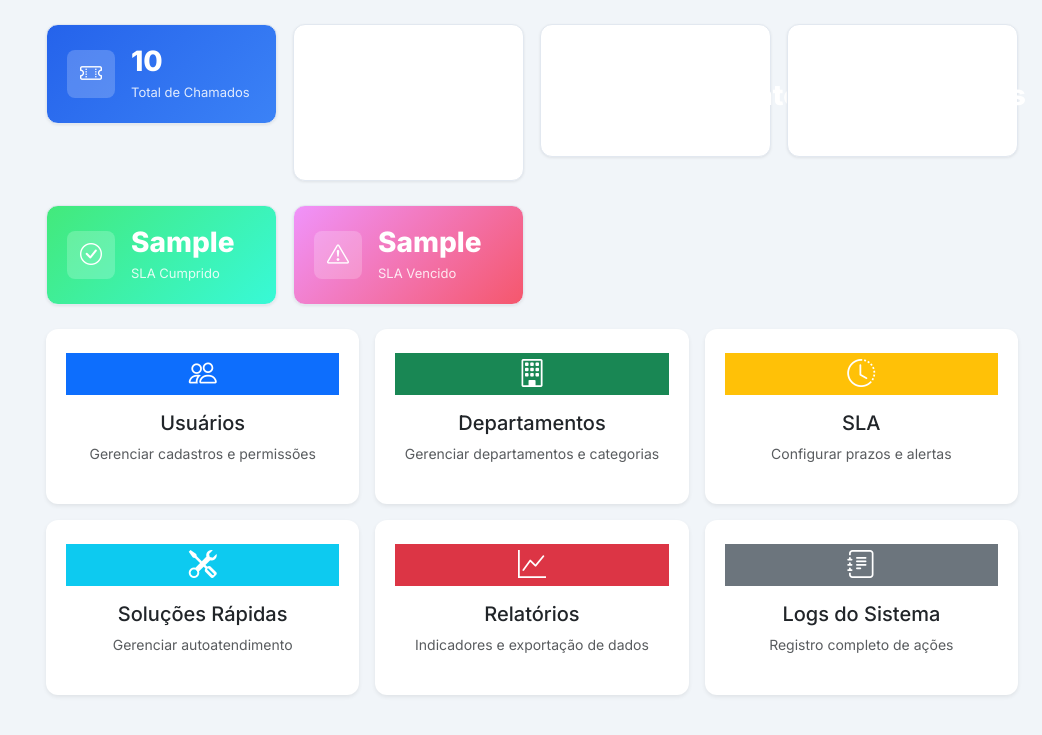
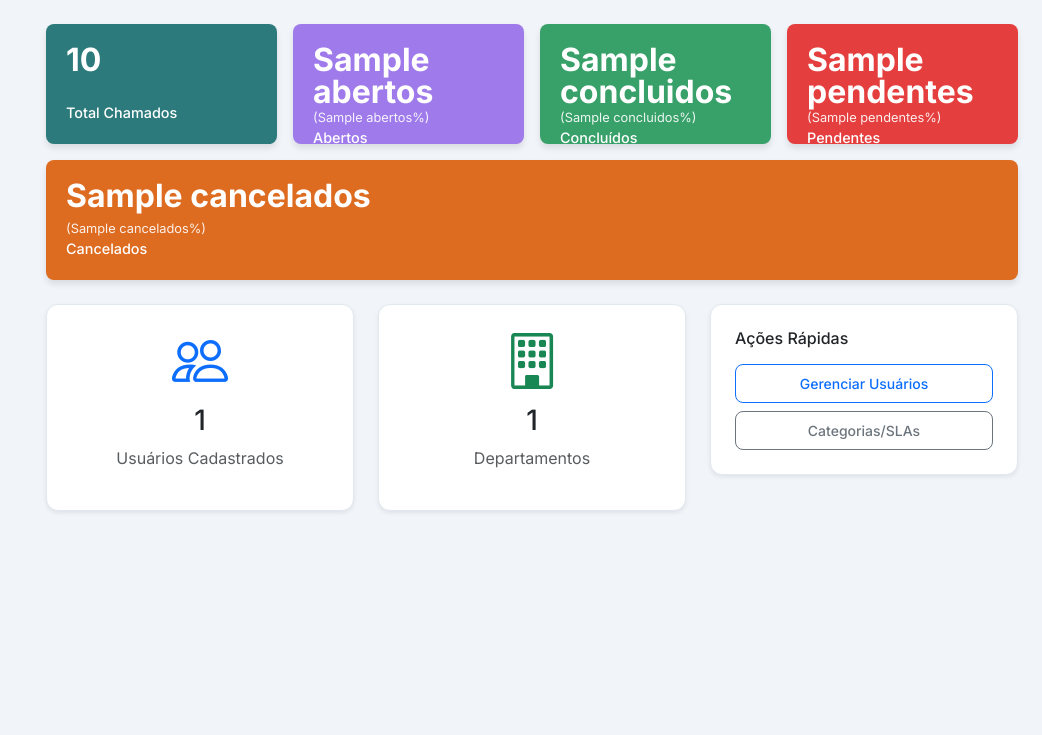
Before and after one commit to evellinsilvalanna-coder/App-Chamados, a Python web app: template templates/dashboard_admin.html in a window 1280 px wide. Shown: the top 735 px of the page, without its empty margins (238-1280 px from the left). Run offline with Jinja, Linux system fonts and the light colour scheme; the template is opened without the code that fills it: most values are stand-ins (such as "Sample title", 1, 10 or a date in 2020).

Commit message:
Dashboard: unificado para Admin/Tecnico conforme imagem (Total, Abertos, Concluidos, Pendentes, Cancelados)

```diff
--- a/templates/dashboard_admin.html
+++ b/templates/dashboard_admin.html
@@ -1,136 +1,104 @@
 {% extends "base.html" %}
-{% block title %}Dashboard Administrativo{% endblock %}
-{% block page_title %}Admin - Visão Geral{% endblock %}
-{% block page_subtitle %}Indicadores completos do Service Desk{% endblock %}
+{% block title %}Dashboard Admin{% endblock %}
+{% block page_title %}Painel de Administração{% endblock %}
 
 {% block content %}
+<style>
+    .dash-card {
+        border-radius: 8px;
+        color: white;
+        padding: 20px;
+        height: 120px;
+        display: flex;
+        flex-direction: column;
+        justify-content: space-between;
+        box-shadow: 0 4px 6px rgba(0,0,0,0.1);
+        text-decoration: none;
+        transition: transform 0.2s;
+    }
+    .dash-card:hover {
+        transform: translateY(-5px);
+        color: white;
+    }
+    .card-val { font-size: 2rem; font-weight: bold; line-height: 1; }
+    .card-label { font-size: 0.9rem; font-weight: 500; }
+    .card-pct { font-size: 0.8rem; opacity: 0.9; }
+
+    .bg-total { background-color: #2c7a7b; }
+    .bg-abertos { background-color: #9f7aea; }
+    .bg-concluidos { background-color: #38a169; }
+    .bg-pendentes { background-color: #e53e3e; }
+    .bg-cancelados { background-color: #dd6b20; }
+</style>
+
 <div class="row g-3 mb-4">
-    <div class="col-6 col-md-3">
-        <div class="stat-card stat-blue">
-            <div class="stat-icon"><i class="bi bi-ticket-perforated"></i></div>
-            <div class="stat-info">
-                <span class="stat-value">{{ total }}</span>
-                <span class="stat-label">Total de Chamados</span>
+    <div class="col-12 col-md">
+        <div class="dash-card bg-total">
+            <div class="card-val">{{ stats.total }}</div>
+            <div class="card-label">Total Chamados</div>
+        </div>
+    </div>
+    <div class="col-12 col-md">
+        <div class="dash-card bg-abertos">
+            <div class="card-val">{{ stats.abertos }}</div>
+            <div>
+                <div class="card-pct">({{ stats_pct.abertos }}%)</div>
+                <div class="card-label">Abertos</div>
             </div>
         </div>
     </div>
-    <div class="col-6 col-md-3">
-        <div class="stat-card stat-warning">
-            <div class="stat-icon"><i class="bi bi-hourglass-split"></i></div>
-            <div class="stat-info">
-                <span class="stat-value">{{ abertos }}</span>
-                <span class="stat-label">Abertos / Em Análise</span>
+    <div class="col-12 col-md">
+        <div class="dash-card bg-concluidos">
+            <div class="card-val">{{ stats.concluidos }}</div>
+            <div>
+                <div class="card-pct">({{ stats_pct.concluidos }}%)</div>
+                <div class="card-label">Concluídos</div>
             </div>
         </div>
     </div>
-    <div class="col-6 col-md-3">
-        <div class="stat-card stat-info">
-            <div class="stat-icon"><i class="bi bi-gear-wide-connected"></i></div>
-            <div class="stat-info">
-                <span class="stat-value">{{ atendimento }}</span>
-                <span class="stat-label">Em Atendimento</span>
+    <div class="col-12 col-md">
+        <div class="dash-card bg-pendentes">
+            <div class="card-val">{{ stats.pendentes }}</div>
+            <div>
+                <div class="card-pct">({{ stats_pct.pendentes }}%)</div>
+                <div class="card-label">Pendentes</div>
             </div>
         </div>
     </div>
-    <div class="col-6 col-md-3">
-        <div class="stat-card stat-success">
-            <div class="stat-icon"><i class="bi bi-check2-all"></i></div>
-            <div class="stat-info">
-                <span class="stat-value">{{ finalizados }}</span>
-                <span class="stat-label">Finalizados</span>
+    <div class="col-12 col-md">
+        <div class="dash-card bg-cancelados">
+            <div class="card-val">{{ stats.cancelados }}</div>
+            <div>
+                <div class="card-pct">({{ stats_pct.cancelados }}%)</div>
+                <div class="card-label">Cancelados</div>
             </div>
         </div>
     </div>
 </div>
 
-<div class="row g-3 mb-4">
-    <div class="col-6 col-md-3">
-        <div class="stat-card" style="background: linear-gradient(135deg, #43e97b, #38f9d7);">
-            <div class="stat-icon"><i class="bi bi-check-circle"></i></div>
-            <div class="stat-info">
-                <span class="stat-value">{{ sla_cumprido }}</span>
-                <span class="stat-label">SLA Cumprido</span>
-            </div>
+<div class="row g-4">
+    <div class="col-md-4">
+        <div class="card shadow-sm text-center p-4">
+            <i class="bi bi-people display-4 text-primary mb-2"></i>
+            <h3>{{ user_count }}</h3>
+            <p class="text-muted">Usuários Cadastrados</p>
         </div>
     </div>
-    <div class="col-6 col-md-3">
-        <div class="stat-card" style="background: linear-gradient(135deg, #f093fb, #f5576c);">
-            <div class="stat-icon"><i class="bi bi-exclamation-triangle"></i></div>
-            <div class="stat-info">
-                <span class="stat-value">{{ sla_vencido }}</span>
-                <span class="stat-label">SLA Vencido</span>
+    <div class="col-md-4">
+        <div class="card shadow-sm text-center p-4">
+            <i class="bi bi-building display-4 text-success mb-2"></i>
+            <h3>{{ dept_count }}</h3>
+            <p class="text-muted">Departamentos</p>
+        </div>
+    </div>
+    <div class="col-md-4">
+        <div class="card shadow-sm p-4">
+            <h6 class="mb-3">Ações Rápidas</h6>
+            <div class="d-grid gap-2">
+                <a href="{{ url_for('admin_usuarios') }}" class="btn btn-outline-primary btn-sm">Gerenciar Usuários</a>
+                <a href="{{ url_for('admin_categorias') }}" class="btn btn-outline-secondary btn-sm">Categorias/SLAs</a>
             </div>
         </div>
     </div>
 </div>
-
-<!-- Cards de Acesso Rápido -->
-<div class="row g-3">
-    <div class="col-md-4">
-        <a href="{{ url_for('admin_users') }}" class="text-decoration-none">
-            <div class="card h-100 hover-shadow border-0 shadow-sm">
-                <div class="card-body text-center py-4">
-                    <div class="icon-circle bg-primary text-white mx-auto mb-3"><i class="bi bi-people fs-3"></i></div>
-                    <h5>Usuários</h5>
-                    <p class="text-muted small">Gerenciar cadastros e permissões</p>
-                </div>
-            </div>
-        </a>
-    </div>
-    <div class="col-md-4">
-        <a href="{{ url_for('admin_departments') }}" class="text-decoration-none">
-            <div class="card h-100 hover-shadow border-0 shadow-sm">
-                <div class="card-body text-center py-4">
-                    <div class="icon-circle bg-success text-white mx-auto mb-3"><i class="bi bi-building fs-3"></i></div>
-                    <h5>Departamentos</h5>
-                    <p class="text-muted small">Gerenciar departamentos e categorias</p>
-                </div>
-            </div>
-        </a>
-    </div>
-    <div class="col-md-4">
-        <a href="{{ url_for('admin_sla') }}" class="text-decoration-none">
-            <div class="card h-100 hover-shadow border-0 shadow-sm">
-                <div class="card-body text-center py-4">
-                    <div class="icon-circle bg-warning text-white mx-auto mb-3"><i class="bi bi-clock-history fs-3"></i></div>
-                    <h5>SLA</h5>
-                    <p class="text-muted small">Configurar prazos e alertas</p>
-                </div>
-            </div>
-        </a>
-    </div>
-    <div class="col-md-4">
-        <a href="{{ url_for('admin_solutions') }}" class="text-decoration-none">
-            <div class="card h-100 hover-shadow border-0 shadow-sm">
-                <div class="card-body text-center py-4">
-                    <div class="icon-circle bg-info text-white mx-auto mb-3"><i class="bi bi-tools fs-3"></i></div>
-                    <h5>Soluções Rápidas</h5>
-                    <p class="text-muted small">Gerenciar autoatendimento</p>
-                </div>
-            </div>
-        </a>
-    </div>
-    <div class="col-md-4">
-        <a href="{{ url_for('admin_reports') }}" class="text-decoration-none">
-            <div class="card h-100 hover-shadow border-0 shadow-sm">
-                <div class="card-body text-center py-4">
-                    <div class="icon-circle bg-danger text-white mx-auto mb-3"><i class="bi bi-graph-up fs-3"></i></div>
-                    <h5>Relatórios</h5>
-                    <p class="text-muted small">Indicadores e exportação de dados</p>
-                </div>
-            </div>
-        </a>
-    </div>
-    <div class="col-md-4">
-        <a href="{{ url_for('admin_logs') }}" class="text-decoration-none">
-            <div class="card h-100 hover-shadow border-0 shadow-sm">
-                <div class="card-body text-center py-4">
-                    <div class="icon-circle bg-secondary text-white mx-auto mb-3"><i class="bi bi-journal-text fs-3"></i></div>
-                    <h5>Logs do Sistema</h5>
-                    <p class="text-muted small">Registro completo de ações</p>
-                </div>
-            </div>
-        </a>
-    </div>
-</div>
 {% endblock %}
```
